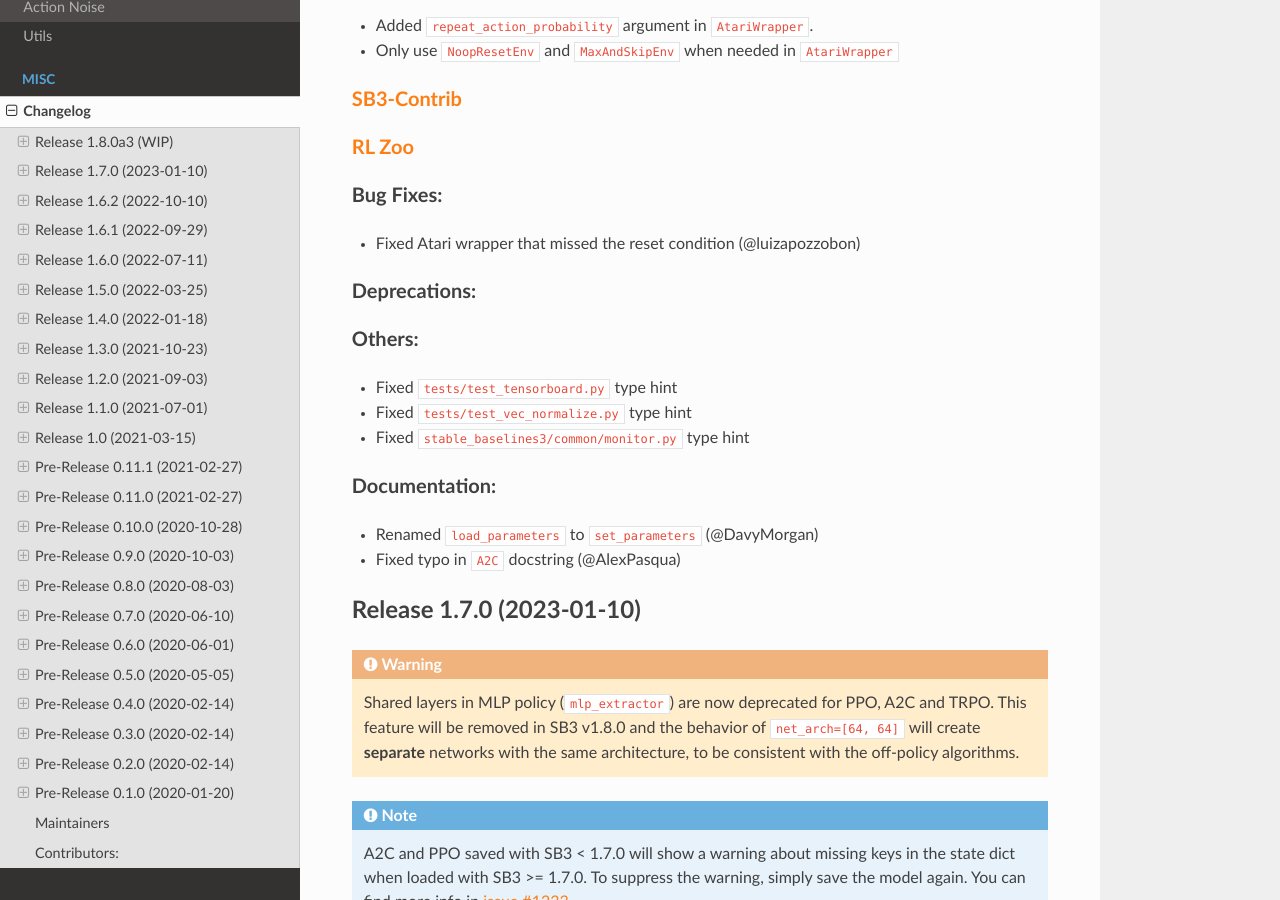
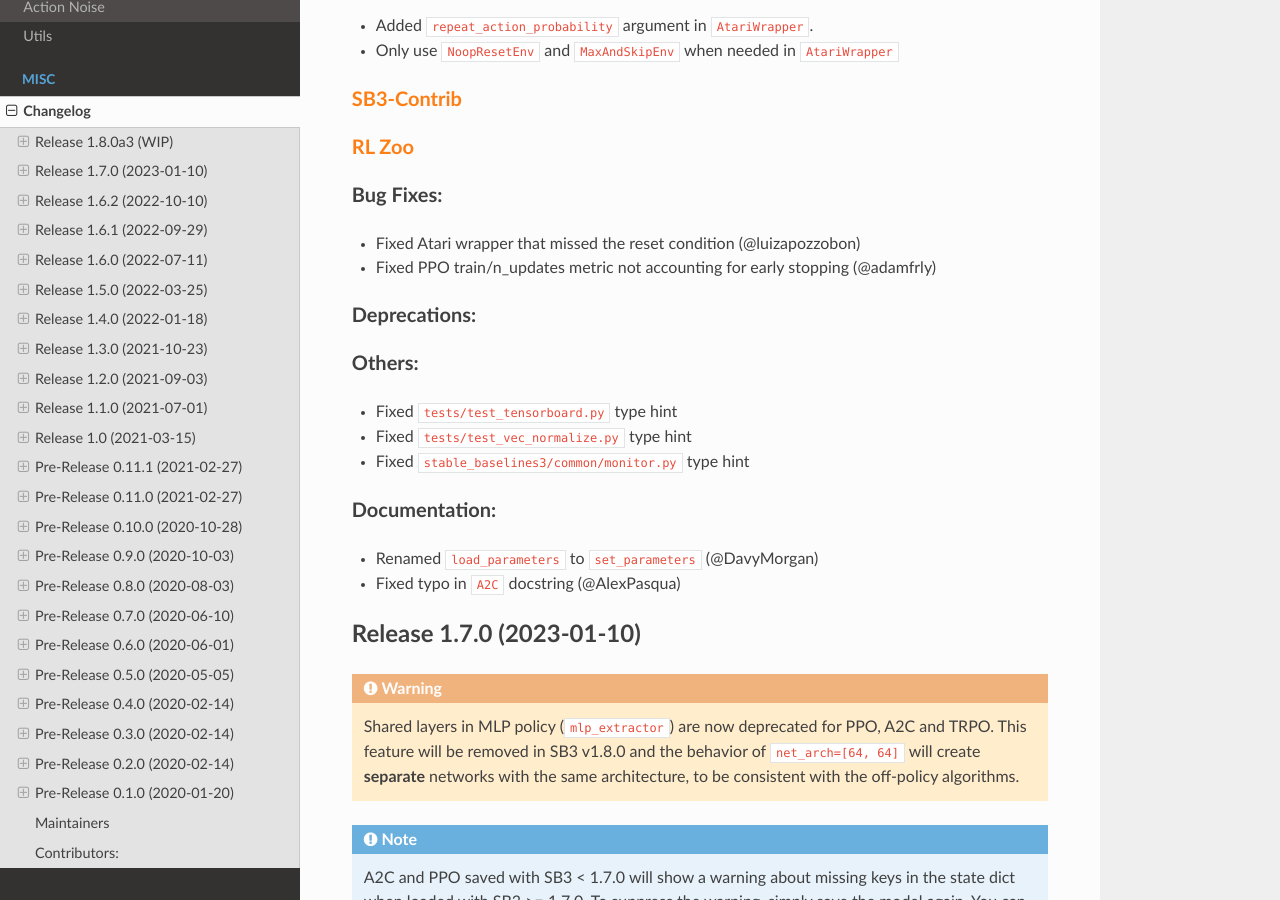
Before and after one commit to DLR-RM/stable-baselines3, a Sphinx documentation site: the page built from docs/misc/changelog.rst, in a window 1280 px wide and 900 px high, scrolled down 341 px. Built offline with Sphinx 7.4.7 and the Read the Docs theme 2.0.0, drawn with Linux system fonts in a browser that asks for light colours; pages that are not in the unit, such as notebooks, are missing from menus.

Commit message:
Update changelog

```diff
--- a/docs/misc/changelog.rst
+++ b/docs/misc/changelog.rst
@@ -26,6 +26,7 @@
 Bug Fixes:
 ^^^^^^^^^^
 - Fixed Atari wrapper that missed the reset condition (@luizapozzobon)
+- Fixed PPO train/n_updates metric not accounting for early stopping (@adamfrly)
 
 Deprecations:
 ^^^^^^^^^^^^^
```
